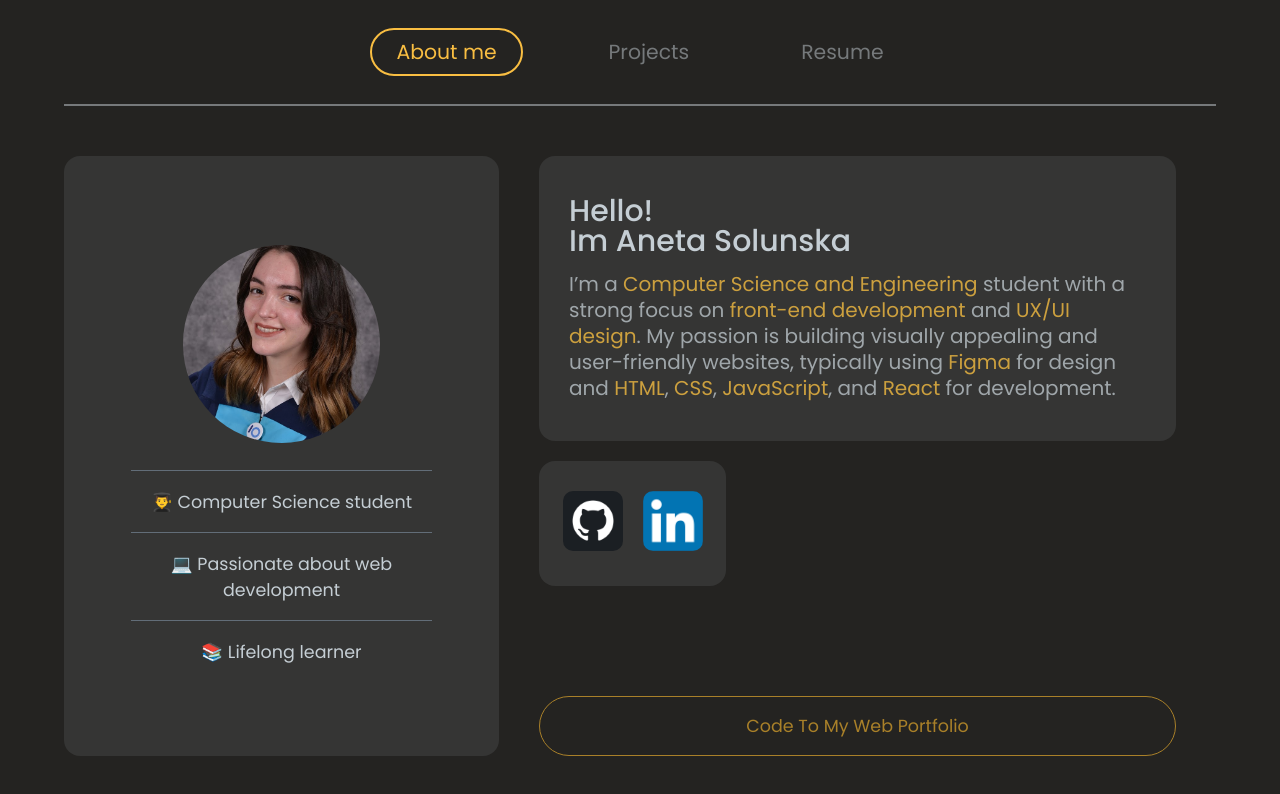
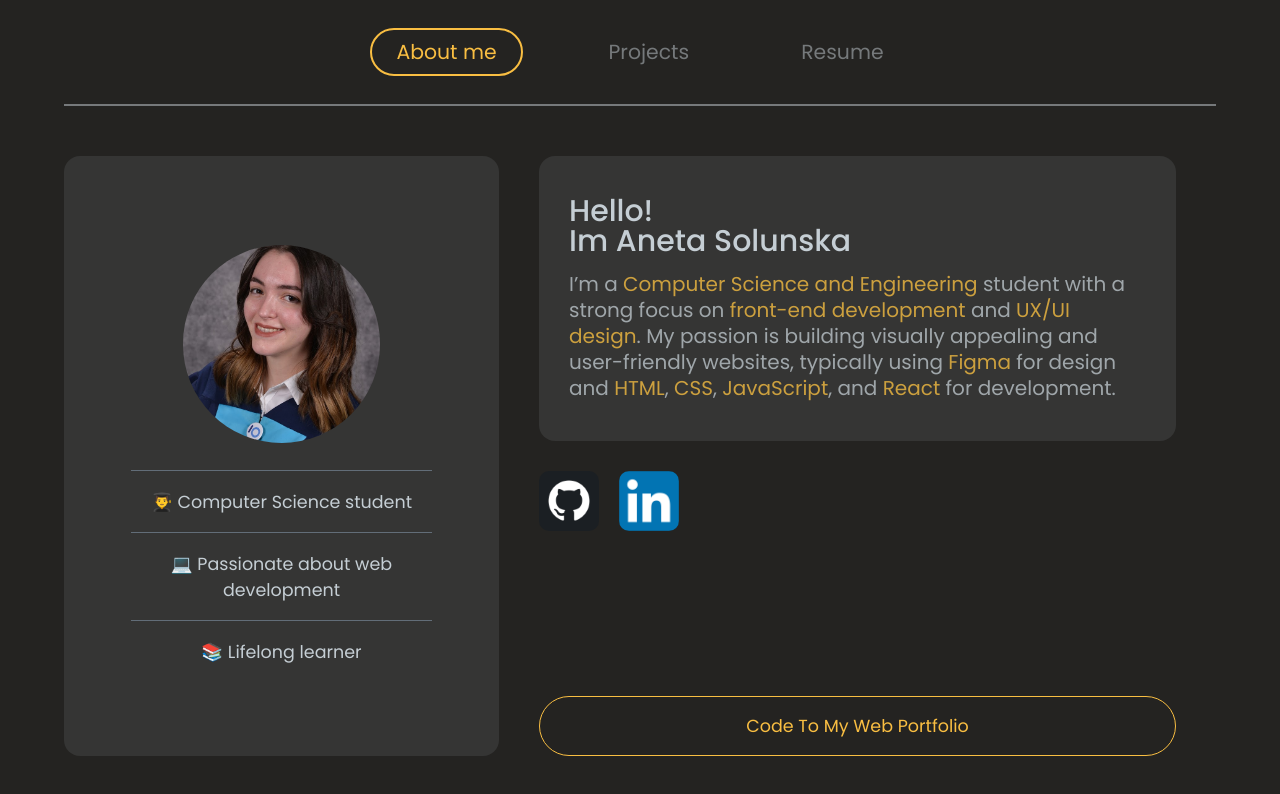
Before and after one commit to Solunska/Portfolio, a React (Vite) app: page / in a window 1280 px wide. Shown: the top 794 px of the page. Built offline with nearby package versions, Linux system fonts and the light colour scheme.

Commit message:
changed hover effect on buttons and media buttons

```diff
--- a/src/components/AboutMe/Media.module.css
+++ b/src/components/AboutMe/Media.module.css
@@ -1,33 +1,34 @@
-.container{
+.container {
     display: flex;
     gap: 2em;
-    background-color: #353534;
-    padding: 3em;
+    padding: 1em 0;
     border-radius: 1rem;
     max-width: 20%;
-    justify-content: center;
+    justify-content: start;
 }
 
-.image{
+.image {
     width: 6em;
     aspect-ratio: 1/1;
     border-radius: 1em;
-    transition: transform 0.3s ease;
+    transition: transform 0.3s ease, box-shadow 0.3s ease;
     cursor: pointer;
+    position: relative;
 }
 
-.image:hover{
-   transform: scale(1.1);
+.image:hover {
+    transform: scale(1.05);
+    box-shadow: 0 0 15px #F9BE42;
 }
 
 @media (max-width:1200px) {
-    .container{
+    .container {
         max-width: 40%;
     }
 }
 
 @media(max-width: 600px) {
-    .image{
+    .image {
         width: 5em;
         border-radius: 0.75em;
     }
--- a/src/components/Projects/Content.module.css
+++ b/src/components/Projects/Content.module.css
@@ -97,13 +97,17 @@
     color: #F9BE42;
     border: 1px solid #f9bf4294;
     border-radius: 2em;
+    transition: box-shadow 0.3s ease;
 
 }
 
-.buttonOutlined:hover {
-
+/* .buttonOutlined:hover {
     background-color: #f9bf4224;
     color: white;
+} */
+
+.buttonOutlined:hover {
+    box-shadow: 0 0 15px #F9BE42;
 }
 
 @media(max-width:1200px) {
--- a/src/components/UI/Button.css
+++ b/src/components/UI/Button.css
@@ -13,7 +13,7 @@
 }
 
 .button:hover {
-    color: #c5ced4c2;
+    color: #d6e1e8c2;
 }
 
 .active {
@@ -23,33 +23,31 @@
 }
 
 .active:hover {
-    border-color: #a98029;
-    color: #a98029;
+    color: #F9BE42;
+    box-shadow: 0 0 15px #F9BE42;
 }
 
 .button_active_big {
     font-size: 2em;
     padding: 1.5rem 4rem;
-    border: 0.1em solid #a98029;
+    border: 0.1em solid #F9BE42;
     border-radius: 50px;
-    color: #a98029;
+    color: #F9BE42;
     background-color: transparent;
     font-weight: 400;
     width: 100%;
     cursor: pointer;
-    transition: color 0.3s ease, border-color 0.3s ease;
-
+    transition: color 0.3s ease, border-color 0.3s ease, box-shadow 0.3s ease;
 }
 
 
 .button_active_big a {
     text-decoration: none;
-    color: #a98029;
+    color: #F9BE42;
 }
 
 .button_active_big:hover {
-    border-color: #F9BE42;
-    color: #F9BE42;
+    box-shadow: 0 0 15px #F9BE42;
 }
 
 @media(max-width: 1330px) {
```
Also changed, not shown: src/assets/github-logo-1.png (added).
